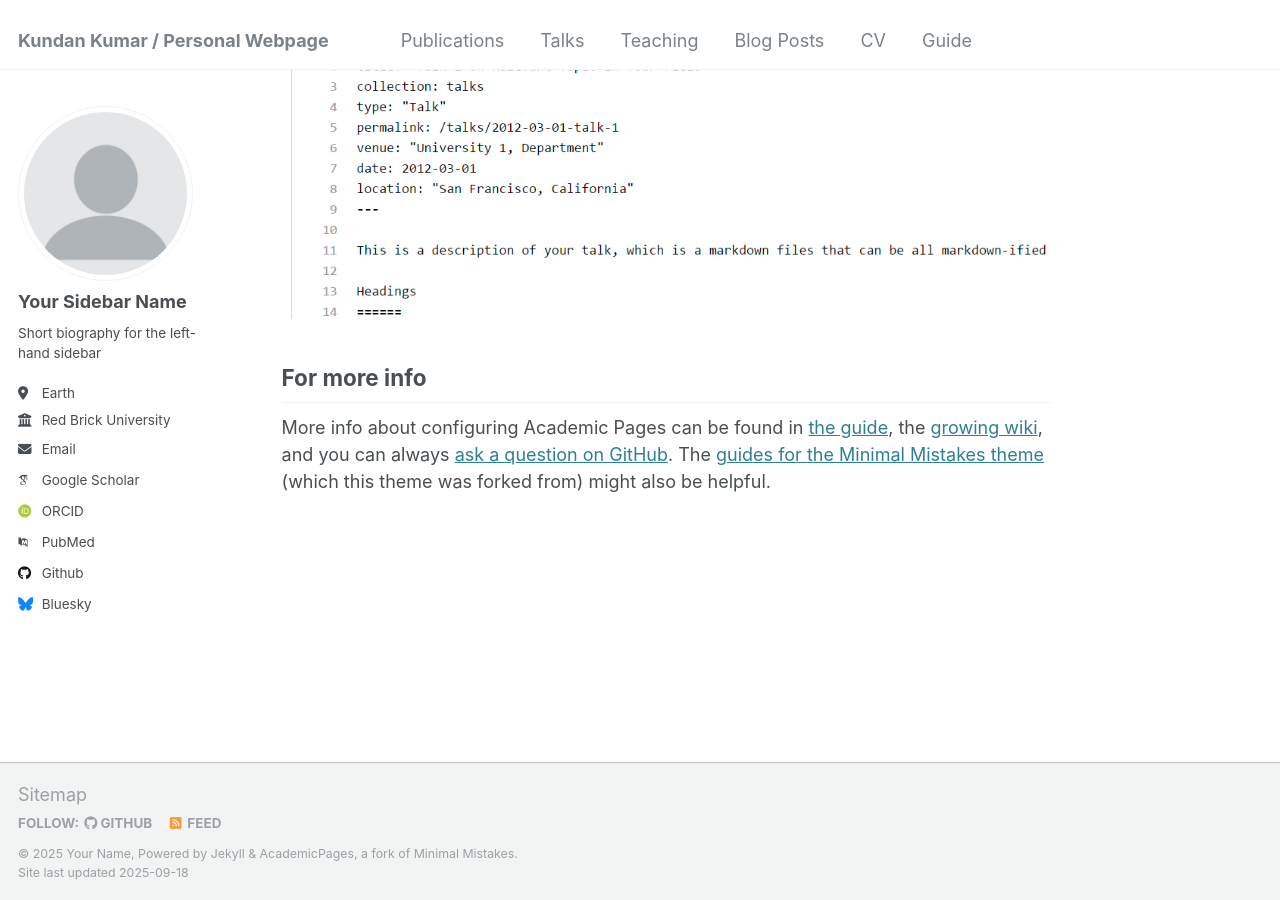
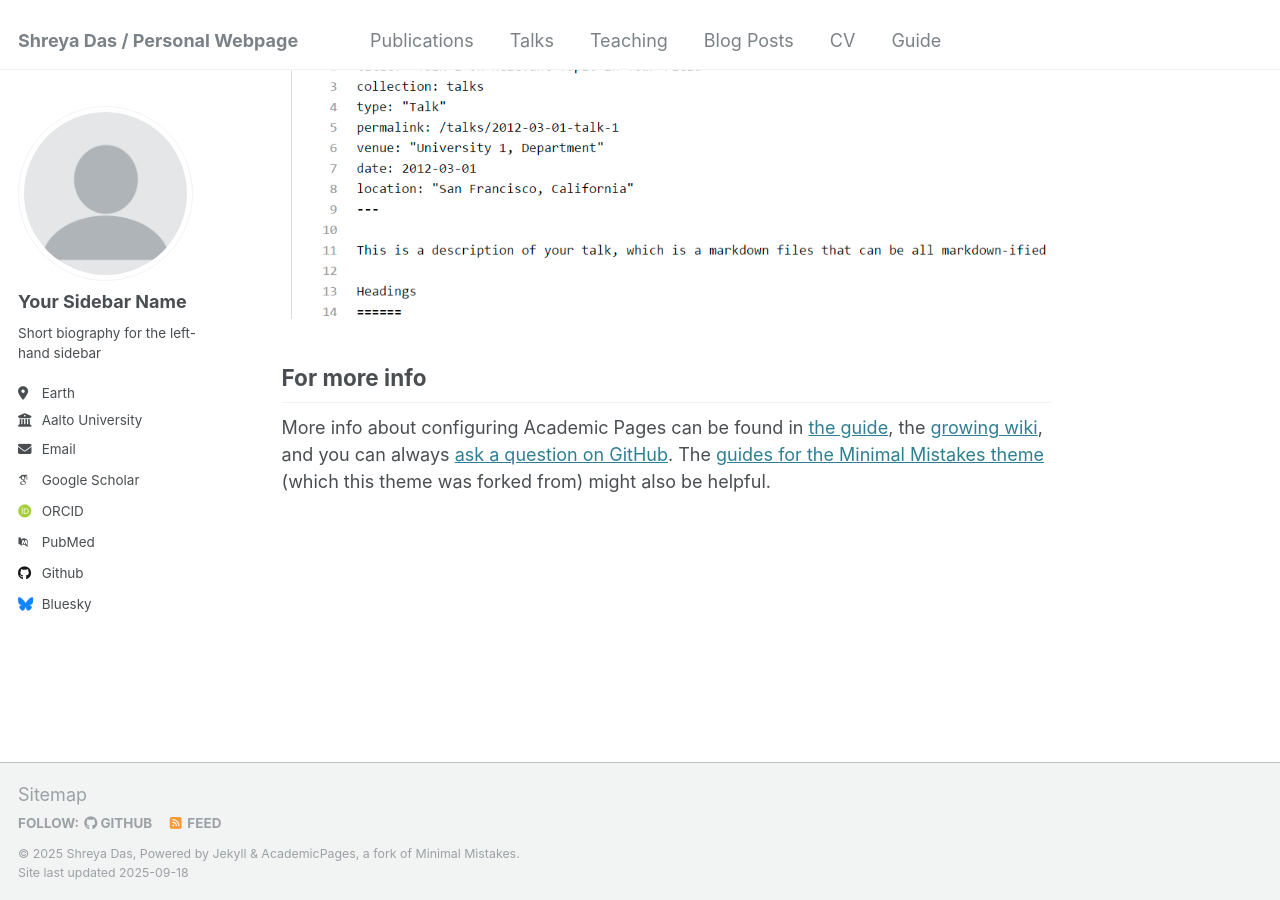
Before and after one commit to shreyaDAs1/ShreyaDas.github.io, a Jekyll site: the page built from _pages/about.md, in a window 1280 px wide and 900 px high, scrolled down 2643 px. Built offline with Jekyll 4.4.1, drawn with Linux system fonts in a browser that asks for light colours; some web fonts are replaced.

Commit message:
Update _config.yml

```diff
--- a/_config.yml
+++ b/_config.yml
@@ -8,10 +8,10 @@
 
 # Basic Site Settings
 locale                   : "en-US"
-title                    : "Kundan Kumar / Personal Webpage"
+title                    : "Shreya Das / Personal Webpage"
 title_separator          : "-"
-name                     : &name "Your Name"
-description              : &description "personal description"
+name                     : &name "Shreya Das"
+description              : &description "Post Doctoral Researcher"
 url                      : https://academicpages.github.io # the base hostname & protocol for your site e.g. "https://[your GitHub username].github.io"
 baseurl                  : "" # the subpath of your site, e.g. "/blog"
 repository               : "academicpages/academicpages.github.io"
@@ -26,7 +26,7 @@ author:
   pronouns         : # example: "she/her"
   bio              : "Short biography for the left-hand sidebar"
   location         : "Earth"
-  employer         : "Red Brick University"
+  employer         : "Aalto University"
   uri              : # URL
   email            : "none@example.org"
 
```
